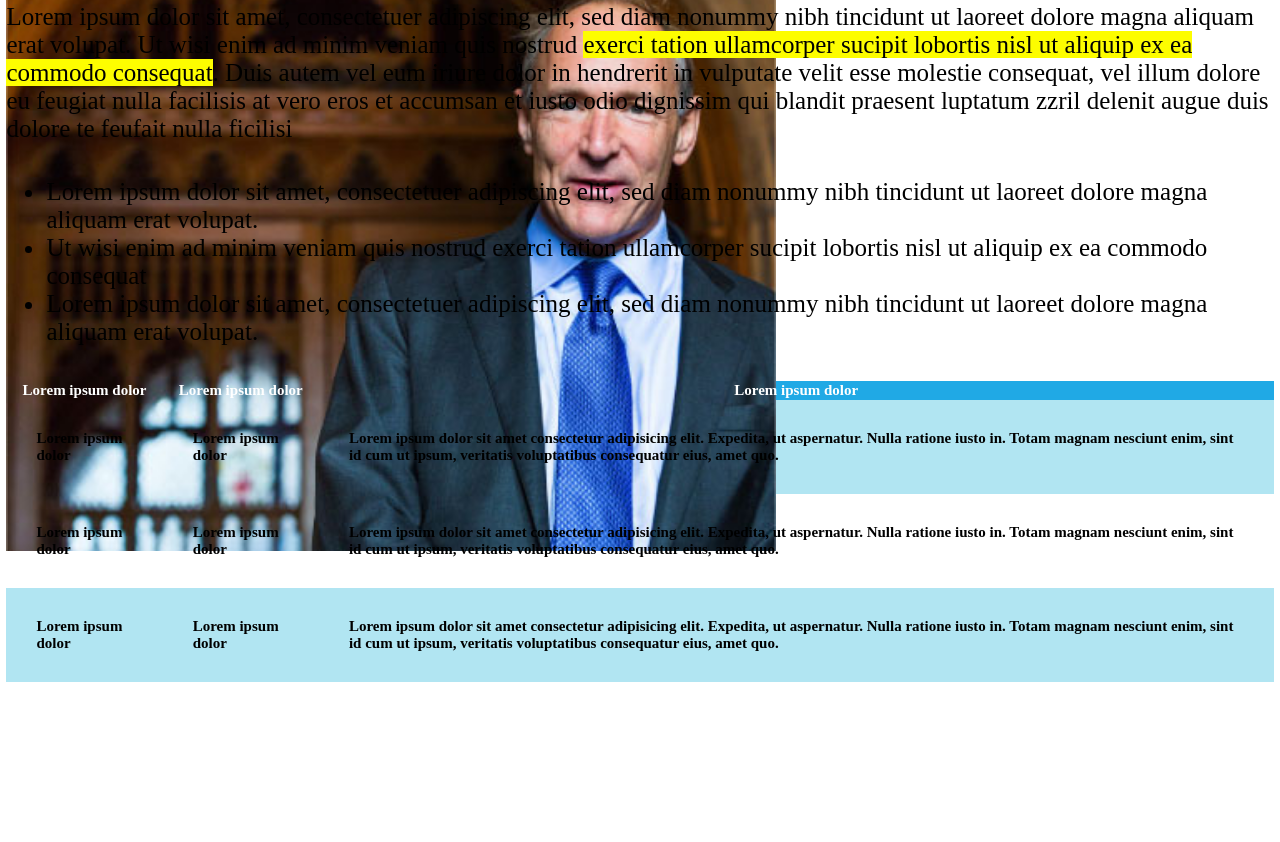
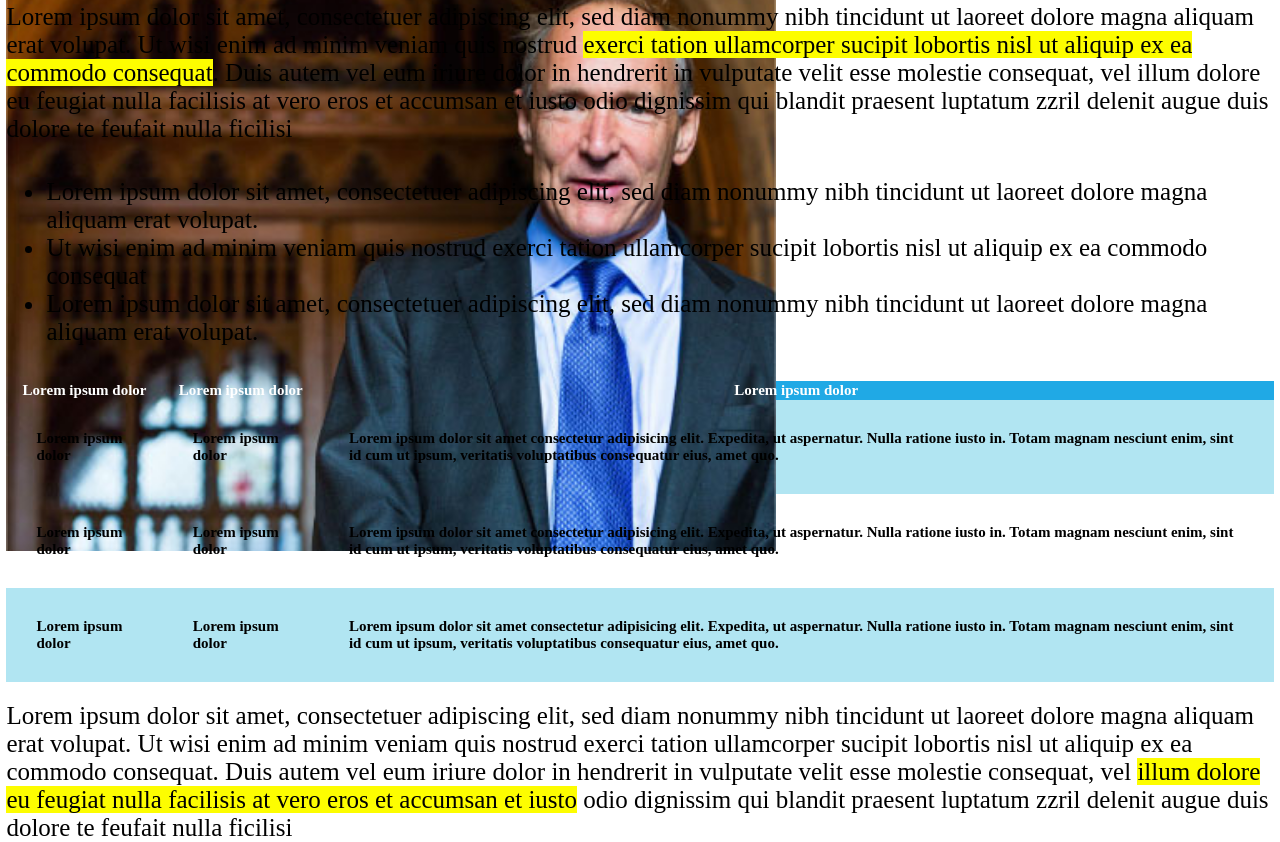
Before and after one commit to BetterCallAle/html-css-booleaner, a plain HTML site: page index.html in a window 1280 px wide. Shown: the part 1154-1996 px from the top of the page. Before the commit the page ends 1836 px from the top, so only its background shows below. Drawn offline with Linux system fonts and the light colour scheme.

Commit message:
Completata la seconda 'section article'

```diff
--- a/index.html
+++ b/index.html
@@ -89,6 +89,12 @@
            </section>
            <!-- /SECTION TABLE -->
 
+           <!-- SECTION ARTICLE -->
+           <section class="article">
+                <p>Lorem ipsum dolor sit amet, consectetuer adipiscing elit, sed diam nonummy nibh tincidunt ut laoreet dolore magna aliquam erat volupat. Ut wisi enim ad minim veniam quis nostrud exerci tation ullamcorper sucipit lobortis nisl ut aliquip ex ea commodo consequat. Duis autem vel eum iriure dolor in hendrerit in vulputate velit esse molestie consequat, vel <span>illum dolore eu feugiat nulla facilisis at vero eros et accumsan et iusto</span> odio dignissim qui blandit praesent luptatum zzril delenit augue duis dolore te feufait nulla ficilisi</p>
+           </section>
+           <!-- /SECTION ARTICLE -->
+
         </div>
     </main>
     <!-- /MAIN -->
```
